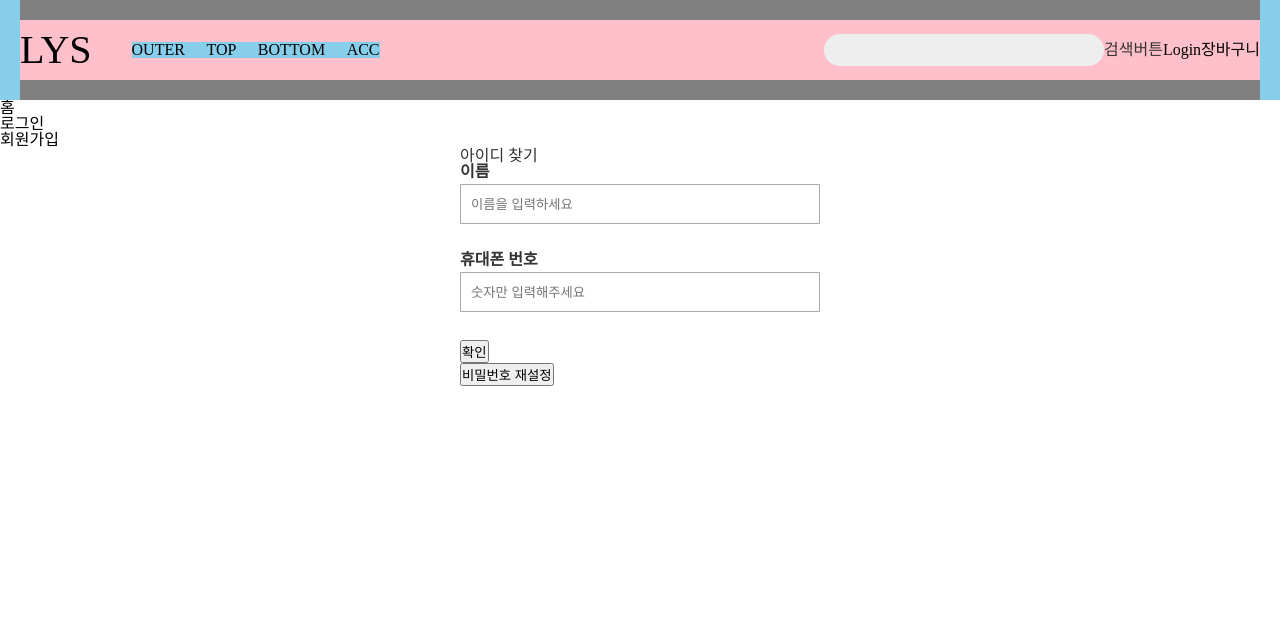
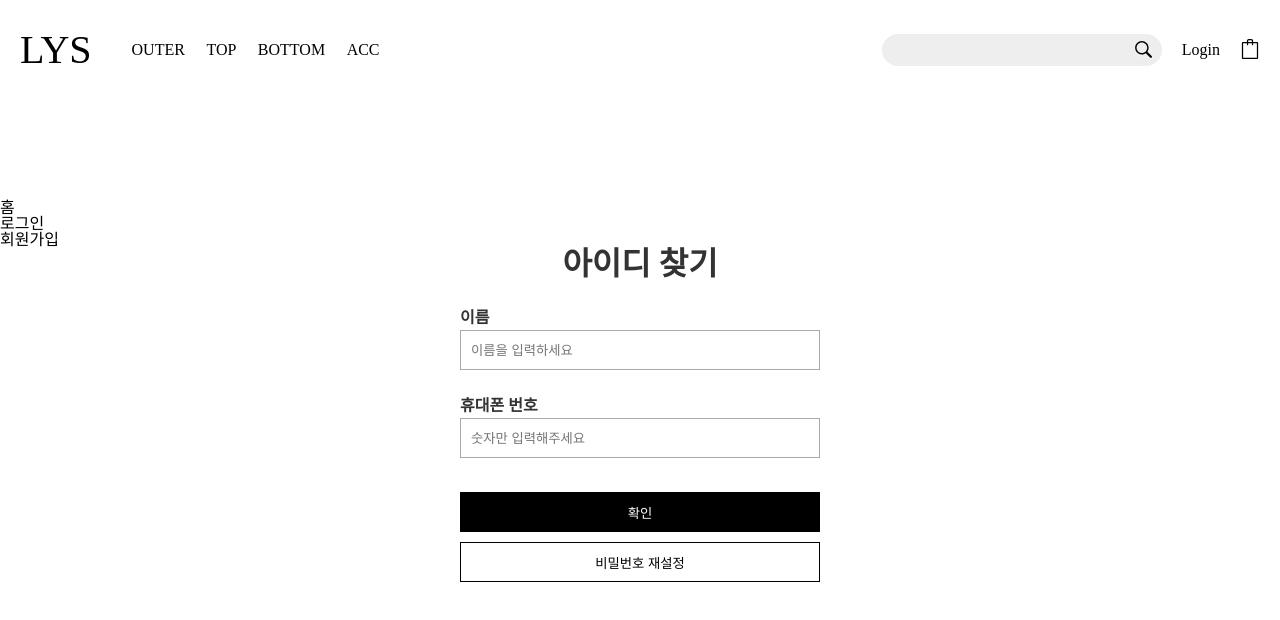
Before and after one commit to SuperMiniBeans/Front, a React (Create React App) app: page /search/id in a window 1280 px wide. Shown: the top 620 px of the page. Built offline with nearby package versions, Linux system fonts and the light colour scheme.

Commit message:
[STYLE] 스타일 적용 및 수정 완료

```diff
--- a/src/components/Header.js
+++ b/src/components/Header.js
@@ -1,6 +1,8 @@
 import styled from "styled-components";
 import { Link } from "react-router-dom";
-import { Container, FlexBox, FlexBoxSB } from "../styles/Layout";
+import { Container, FlexBox } from "../styles/Layout";
+import { GoSearch } from "react-icons/go"
+import { SlBag } from "react-icons/sl"
 
 function Header() {
 
@@ -11,7 +13,7 @@ function Header() {
         <HeaderFlexBox>
           <H1Wrap><h1><Link to="/">LYS</Link></h1></H1Wrap>
 
-          <GnbUserMenuWrap>
+          <GnbUserWrap>
             <nav className="mainmenu">
               <Gnb>
                 <li><Link to="/">OUTER</Link></li>
@@ -22,28 +24,28 @@ function Header() {
               </Gnb>
             </nav>
 
-            <FlexBox style={{alignItems: 'center'}}>
-              <FlexBox style={{alignItems: 'center'}}>
-                <div><SearchInput type="search"></SearchInput></div>
-                <div>검색버튼</div>
-              </FlexBox>
+            <UserWrap>
+              <SearchWrap>
+                <div><input type="search"></input></div>
+                <div><button type="submit"><GoSearch /></button></div>
+              </SearchWrap>
               <div><Link to="/login">Login</Link></div>
-              <div><Link to="/">장바구니</Link></div>
-            </FlexBox>
-          </GnbUserMenuWrap>
+              <ShoppingBag><Link to="/"><SlBag /></Link></ShoppingBag>
+            </UserWrap>
+          </GnbUserWrap>
+
         </HeaderFlexBox>
       </HeaderWrap>
     </Container>
   )
 }
 
-
-
+/* 스타일 */
 const HeaderWrap = styled.div`
   positoin: relative;
   width: 100%;
   height: 100px;
-  background-color: gray;
+  margin-bottom: 100px;
 `
 
 const HeaderFlexBox = styled(FlexBox)`
@@ -52,48 +54,86 @@ const HeaderFlexBox = styled(FlexBox)`
   transform: translateY(-50%);
   height: 60px;
   align-items: center;
-  background-color: pink;
 `
 
 const H1Wrap = styled.div`
   margin-right: 40px;
 `
 
-// const MainMenu = styled.nav`
-
-
-
-// `
-
-const GnbUserMenuWrap = styled.div`
+const GnbUserWrap = styled.div`
   position: relative;
   width: 100%;
-  min-width: 720px;
+  // min-width: 720px;
   display: flex;
   justify-content: space-between;
   align-items: center;
-  // background-color: blue;
 `
 
 const Gnb = styled.ul`
   width: 248px;
   display: flex;
   justify-content: space-between;
-  background-color: skyblue;
 `
 
-const SearchInput = styled.input`
-  width: 280px;
-  height: 32px;
-  padding-left: 20px;
-  font-size: 16px;
-  border-radius: 20px;
-  border: none;
-  background-color: #eee;
-
+const UserWrap = styled.div`
+  display: flex;
+  align-items: center;
 `
 
+const SearchWrap = styled.div`
+  position: relative;
+  display: flex;
+  margin: 0 20px ;
 
+  align-items: center;
 
+  input {
+    width: 280px;
+    height: 32px;
+    padding: 0 40px 0 20px;
+    border-radius: 20px;
+    border: none;
+    background-color: #eee;
+    &:focus {
+      outline: none;
+    }
+    &::-ms-clear,
+    &::-ms-reveal {
+      display:none;
+    }
+    &::-webkit-search-decoration,
+    &::-webkit-search-cancel-button,
+    &::-webkit-search-results-button,
+    &::-webkit-search-results-decoration {
+      display: none;
+    }
+  }
+
+  button {
+    position: absolute;
+    right: 10px;
+    top:50%;
+    transform: translateY(-50%);
+    width: 18px;
+    height: 18px;
+    border: none;
+    cursor: pointer;
+  }
+
+  /* 검색 버튼 아이콘 */
+  svg {
+    width: 18px;
+    height: 18px;
+  }
+`
+
+/* 장바구니 아이콘 */
+const ShoppingBag = styled.div`
+  svg {
+    width: 20px;
+    height: 32px;
+    margin-left: 20px;
+  }
+`
 
 export default Header;
--- a/src/pages/JoinComplete.js
+++ b/src/pages/JoinComplete.js
@@ -1,16 +1,36 @@
-import { Link } from "react-router-dom";
-// import styled from "styled-components";
+import { BtnBg } from "../styles/ButtonStyle";
+import styled from "styled-components";
+import { useNavigate } from "react-router-dom";
+
 
 function JoinComplete() {
+  const navigate = useNavigate();
+
+  // 로그인 페이지로 이동
+  function goLogin() {
+    navigate('/login');
+  }
 
   return(
-    <div>
-      <div>회원가입이 완료되었습니다!</div>
+    <JoinCompleteWrapper>
+      <TitleWrap><h2>회원가입이 완료되었습니다!</h2></TitleWrap>
 
-      <button><Link to="/login">로그인 페이지로 이동하기</Link></button>
-
-    </div>
+      <BtnBg onClick={goLogin}>로그인 페이지로 이동하기</BtnBg>
+    </JoinCompleteWrapper>
   )
 }
 
+const JoinCompleteWrapper = styled.div`
+  width: 400px;
+  margin: 0 auto;
+  padding: 0 20px;
+  display: flex;
+  flex-direction: column;
+`;
+
+const TitleWrap = styled.div`
+  margin-bottom: 30px;
+  text-align: center;
+`
+
 export default JoinComplete;
--- a/src/pages/SearchId.js
+++ b/src/pages/SearchId.js
@@ -2,13 +2,14 @@ import styled from "styled-components";
 import { useState } from "react";
 import { useNavigate } from "react-router-dom";
 import axios from "axios";
+import { BtnBg, BtnBorder } from "../styles/ButtonStyle";
 
 function SearchId() {
   const [name, setName] = useState("");
   const [phoneNumber, setphoneNumber] = useState("");
 
   const [phoneNumMessage, setphoneNumMessage] = useState("");
-  const [phoneNumMsgColor, setPhoneNumMsgColor] = useState({color: "F82A2A"});
+  const [phoneNumMsgColor, setPhoneNumMsgColor] = useState({color: "#F82A2A"});
 
   const navigate = useNavigate();
 
@@ -32,17 +33,26 @@ function SearchId() {
     }
   }
 
+  // 비밀번호 재설정 페이지로 이동
+  function goResetPwChk() {
+    navigate('/search/check');
+  }
+
+  // 아이디 찾기 버튼 클릭시 실행될 작업
   function onSearchId() {
-    axios.post('/login', {
+    axios.post('/searchId', {
       userName: name,
       userPhoneNumber: phoneNumber
     })
       .then(response => {
-        alert(response.status + "로그인이 완료되었습니다.");
-        console.log(name, phoneNumber);
-        navigate('/');
+        if(
+          response.data.userName === name &&
+          response.data.userPhoneNumber === phoneNumber
+        ) {
+          alert(response.data.userId);
+        }
       }).catch(error => {
-        console.log(name, phoneNumber);
+        console.log(error, name, phoneNumber);
         alert(error);
         alert("일치하는 회원 정보가 없습니다.");
       });
@@ -50,7 +60,7 @@ function SearchId() {
 
   return(
     <SearchIdWrapper>
-      <div>아이디 찾기</div>
+      <TitleWrap><h2>아이디 찾기</h2></TitleWrap>
 
       <ItemWrap>
         <LabelWrap>
@@ -60,7 +70,6 @@ function SearchId() {
           <Input type="text" name="userName" value={name} placeholder="이름을 입력하세요" onChange={userName}></Input>
         </div>
       </ItemWrap>
-
 
       <ItemWrap>
         <LabelWrap>
@@ -72,11 +81,10 @@ function SearchId() {
         </div>
       </ItemWrap>
 
-      <div>
-        <div><button type="submit" onClick={onSearchId}>확인</button></div>
-        <div><button type="submit" onClick={() => navigate('/search/pw/check')}>비밀번호 재설정</button></div>
-      </div>
-
+      <SbmtBtnWrap>
+        <BtnBg type="submit" onClick={onSearchId}>확인</BtnBg>
+        <BtnBorder type="submit" onClick={goResetPwChk}>비밀번호 재설정</BtnBorder>
+      </SbmtBtnWrap>
 
     </SearchIdWrapper>
   )
@@ -89,6 +97,11 @@ const SearchIdWrapper = styled.div`
   display: flex;
   flex-direction: column;
 `;
+
+const TitleWrap = styled.div`
+  margin-bottom: 30px;
+  text-align: center;
+`
 
 const LabelWrap = styled.div`
   margin-bottom: 4px;
@@ -110,4 +123,12 @@ const ErrMsg = styled.span`
   font-size: 14px;
 `
 
+const SbmtBtnWrap = styled.div`
+  display: flex;
+  flex-direction: column;
+  justify-content: space-between;
+  height: 90px;
+  margin-top: 6px;
+`
+
 export default SearchId;
--- a/src/styles/Layout.js
+++ b/src/styles/Layout.js
@@ -4,7 +4,6 @@ export const Container = styled.div`
   position: relative;
   margin: 0 auto;
   padding: 0 20px;
-  background-color: skyblue;
 `
 
 export const FlexBox = styled.div`
```
